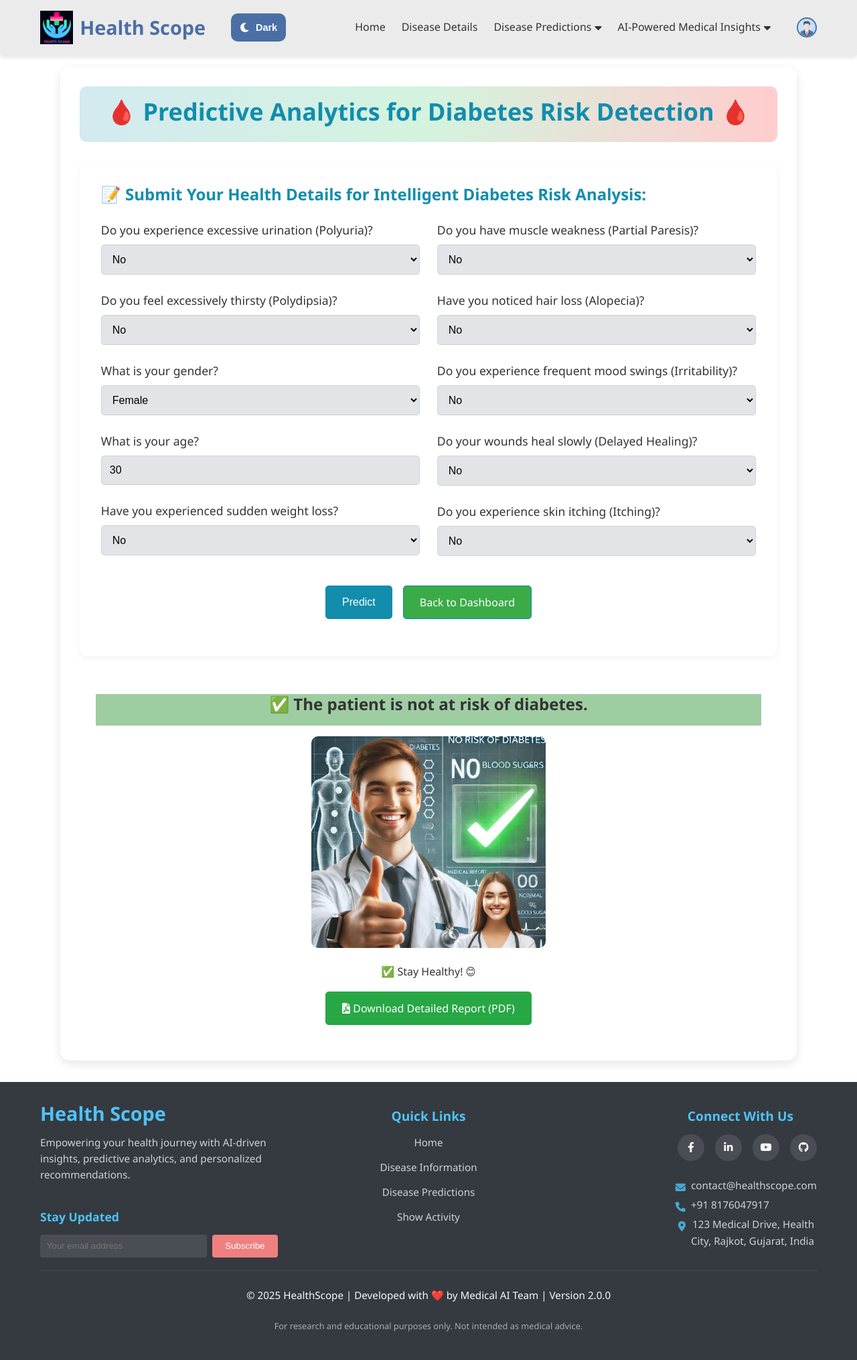
After one commit to Angad143/HealthScope---A-Multi-Disease-Progression-and-Severity-Prediction-Platform, a Flask app: template Health Scope - Multi-Disease Prediction System (Flask)/templates/diabetes.html in a window 1280 px wide. The commit adds this page. Shown: the whole page at 67% size. Run offline with Flask 3, Linux system fonts and the light colour scheme; the template is opened without the code that fills it, so the values that code supplies are empty; some libraries are stand-ins or nearby versions.

Commit message:
add diabetes.html files

```diff
--- a/Health Scope - Multi-Disease Prediction System (Flask)/templates/base.html
+++ b/Health Scope - Multi-Disease Prediction System (Flask)/templates/base.html
@@ -31,7 +31,7 @@
                 <li class="dropdown">
                     <a href="#" class="nav-link dropbtn">Disease Predictions <i class="fas fa-caret-down"></i></a>
                     <div class="dropdown-content">
-                        <a href="#" style="color: #f39c12;">
+                        <a href="{{ url_for('diabetes_prediction') }}" style="color: #f39c12;">
                             <i class="fas fa-syringe"></i> Diabetes Prediction
                         </a>
 
@@ -116,10 +116,10 @@
                 <div class="footer-links">
                     <h3>Quick Links</h3>
                     <ul>
-                        <li><a href="#home">Dashboard</a></li>
-                        <li><a href="#disease-info">Disease Information</a></li>
-                        <li><a href="#quick-access">Disease Predictions</a></li>
-                        <li><a href="#recent-activity">Show Activity</a></li>
+                        <li><a href="{{ url_for('dashboard') }}">Home</a></li>
+                        <li><a href="{{ url_for('dashboard') }}">Disease Information</a></li>
+                        <li><a href="{{ url_for('dashboard') }}">Disease Predictions</a></li>
+                        <li><a href="{{ url_for('dashboard') }}">Show Activity</a></li>
                     </ul>
                 </div>
                 <div class="footer-social">
--- /dev/null
+++ b/Health Scope - Multi-Disease Prediction System (Flask)/templates/diabetes.html
@@ -0,0 +1,202 @@
+{% extends "base.html" %}
+
+{% block title %}Diabetes Prediction | HealthScope{% endblock %}
+
+{% block extra_css %}
+<link rel="stylesheet" href="{{ url_for('static', filename='css/diabetes.css') }}">
+{% endblock %}
+
+{% block content %}
+<div class="diabetes-container">
+    <!-- Title Section -->
+    <div class="title-container">
+        <h1 class="title-text">🩸 Predictive Analytics for Diabetes Risk Detection 🩸</h1>
+    </div>
+    <!-- Form Section -->
+    <div class="form-container">
+        <h2 class="form-header">📝 Submit Your Health Details for Intelligent Diabetes Risk Analysis:</h2>
+        <form method="POST" action="{{ url_for('diabetes_prediction') }}">
+            <div class="form-row">
+                <!-- Left Column -->
+                <div class="form-col">
+                    <div class="form-group">
+                        <label class="form-label" for="polyuria">Do you experience excessive urination (Polyuria)?</label>
+                        <select class="form-control" id="polyuria" name="polyuria" required>
+                            <option value="No">No</option>
+                            <option value="Yes">Yes</option>
+                        </select>
+                    </div>
+
+                    <div class="form-group">
+                        <label class="form-label" for="polydipsia">Do you feel excessively thirsty (Polydipsia)?</label>
+                        <select class="form-control" id="polydipsia" name="polydipsia" required>
+                            <option value="No">No</option>
+                            <option value="Yes">Yes</option>
+                        </select>
+                    </div>
+
+                    <div class="form-group">
+                        <label class="form-label" for="gender">What is your gender?</label>
+                        <select class="form-control" id="gender" name="gender" required>
+                            <option value="Female">Female</option>
+                            <option value="Male">Male</option>
+                        </select>
+                    </div>
+
+                    <div class="form-group">
+                        <label class="form-label" for="age">What is your age?</label>
+                        <input type="number" class="form-control" id="age" name="age" min="10" max="100" value="30" required>
+                    </div>
+
+                    <div class="form-group">
+                        <label class="form-label" for="sudden_weight_loss">Have you experienced sudden weight loss?</label>
+                        <select class="form-control" id="sudden_weight_loss" name="sudden_weight_loss" required>
+                            <option value="No">No</option>
+                            <option value="Yes">Yes</option>
+                        </select>
+                    </div>
+                </div>
+
+                <!-- Right Column -->
+                <div class="form-col">
+                    <div class="form-group">
+                        <label class="form-label" for="partial_paresis">Do you have muscle weakness (Partial Paresis)?</label>
+                        <select class="form-control" id="partial_paresis" name="partial_paresis" required>
+                            <option value="No">No</option>
+                            <option value="Yes">Yes</option>
+                        </select>
+                    </div>
+
+                    <div class="form-group">
+                        <label class="form-label" for="alopecia">Have you noticed hair loss (Alopecia)?</label>
+                        <select class="form-control" id="alopecia" name="alopecia" required>
+                            <option value="No">No</option>
+                            <option value="Yes">Yes</option>
+                        </select>
+                    </div>
+
+                    <div class="form-group">
+                        <label class="form-label" for="irritability">Do you experience frequent mood swings (Irritability)?</label>
+                        <select class="form-control" id="irritability" name="irritability" required>
+                            <option value="No">No</option>
+                            <option value="Yes">Yes</option>
+                        </select>
+                    </div>
+
+                    <div class="form-group">
+                        <label class="form-label" for="delayed_healing">Do your wounds heal slowly (Delayed Healing)?</label>
+                        <select class="form-control" id="delayed_healing" name="delayed_healing" required>
+                            <option value="No">No</option>
+                            <option value="Yes">Yes</option>
+                        </select>
+                    </div>
+
+                    <div class="form-group">
+                        <label class="form-label" for="itching">Do you experience skin itching (Itching)?</label>
+                        <select class="form-control" id="itching" name="itching" required>
+                            <option value="No">No</option>
+                            <option value="Yes">Yes</option>
+                        </select>
+                    </div>
+                </div>
+            </div>
+
+            <div class="form-group btn-container text-center">
+                <button type="submit" class="btn btn-primary">Predict</button>
+                <a href="{{ url_for('dashboard') }}" class="btn btn-secondary">Back to Dashboard</a>
+            </div>
+        </form>
+    </div>
+
+    <!-- Results Section (shown after form submission) -->
+    {% if prediction is not none %}
+    <div class="result-container fade-in">
+        {% if prediction == 1 %}
+        <!-- High Risk -->
+        <div class="alert alert-danger high_risk" role="alert">
+            <h3 class="risk-result">⚠️ The patient is at risk of diabetes.</h3>
+        </div>
+        <img src="{{ url_for('static', filename='images/prediction_diseases/diabetes_risk.jpg') }}" alt="Diabetes Risk" class="result-image">
+        <p class="text-muted">⚠️ Please consult a doctor. 🏥</p>
+        {% else %}
+        <!-- Low Risk -->
+        <div class="alert alert-success low_risk" role="alert">
+            <h3 class="risk-result">✅ The patient is not at risk of diabetes.</h3>
+        </div>
+        <img src="{{ url_for('static', filename='images/prediction_diseases/diabetes_save.jpg') }}" alt="Diabetes Safe" class="result-image">
+        <p class="text-muted">✅ Stay Healthy! 😊</p>
+        {% endif %}
+
+        <!-- PDF Report Download -->
+        <div class="mt-4">
+            <a href="{{ url_for('download_diabetes_report') }}" class="btn btn-success">
+                <i class="fas fa-file-pdf"></i> Download Detailed Report (PDF)
+            </a>
+        </div>
+    </div>
+    {% endif %}
+</div>
+{% endblock %}
+
+{% block extra_js %}
+<script>
+    // Initialize navbar functionality
+    document.addEventListener('DOMContentLoaded', function () {
+        // Theme toggle
+        const themeToggle = document.getElementById('themeToggle');
+        if (themeToggle) {
+            themeToggle.addEventListener('click', function () {
+                const html = document.documentElement;
+                const isDark = html.getAttribute('data-theme') === 'dark';
+
+                if (isDark) {
+                    html.removeAttribute('data-theme');
+                    localStorage.setItem('theme', 'light');
+                    this.innerHTML = '<i class="fas fa-moon"></i><span>Dark</span>';
+                } else {
+                    html.setAttribute('data-theme', 'dark');
+                    localStorage.setItem('theme', 'dark');
+                    this.innerHTML = '<i class="fas fa-sun"></i><span>Light</span>';
+                }
+            });
+        }
+
+        // Logout confirmation
+        const logoutBtn = document.querySelector('a[href="{{ url_for("logout") }}"]');
+        if (logoutBtn) {
+            logoutBtn.addEventListener('click', function (e) {
+                e.preventDefault();
+                if (confirm('Are you sure you want to logout?')) {
+                    window.location.href = this.href;
+                }
+            });
+        }
+        // ===================== Dropdown Menu Functionality =====================
+        const dropdowns = document.querySelectorAll('.dropdown, .user-dropdown');
+
+        dropdowns.forEach(dropdown => {
+            const btn = dropdown.querySelector('.dropbtn, .user-profile');
+            const content = dropdown.querySelector('.dropdown-content, .user-menu');
+
+            btn.addEventListener('click', function (e) {
+                e.stopPropagation();
+
+                // Close all other dropdowns
+                document.querySelectorAll('.dropdown-content, .user-menu').forEach(item => {
+                    if (item !== content) {
+                        item.style.display = 'none';
+                    }
+                });
+
+                // Toggle current dropdown
+                if (content.style.display === 'block') {
+                    content.style.display = 'none';
+                } else {
+                    content.style.display = 'block';
+                }
+            });
+        });
+    });
+
+</script>
+{% endblock %}
--- a/Health Scope - Multi-Disease Prediction System (Flask)/templates/disease_details.html
+++ b/Health Scope - Multi-Disease Prediction System (Flask)/templates/disease_details.html
@@ -254,8 +254,6 @@
             });
         }
 
-
-
         // ===================== Dropdown Menu Functionality =====================
         const dropdowns = document.querySelectorAll('.dropdown, .user-dropdown');
 
```
